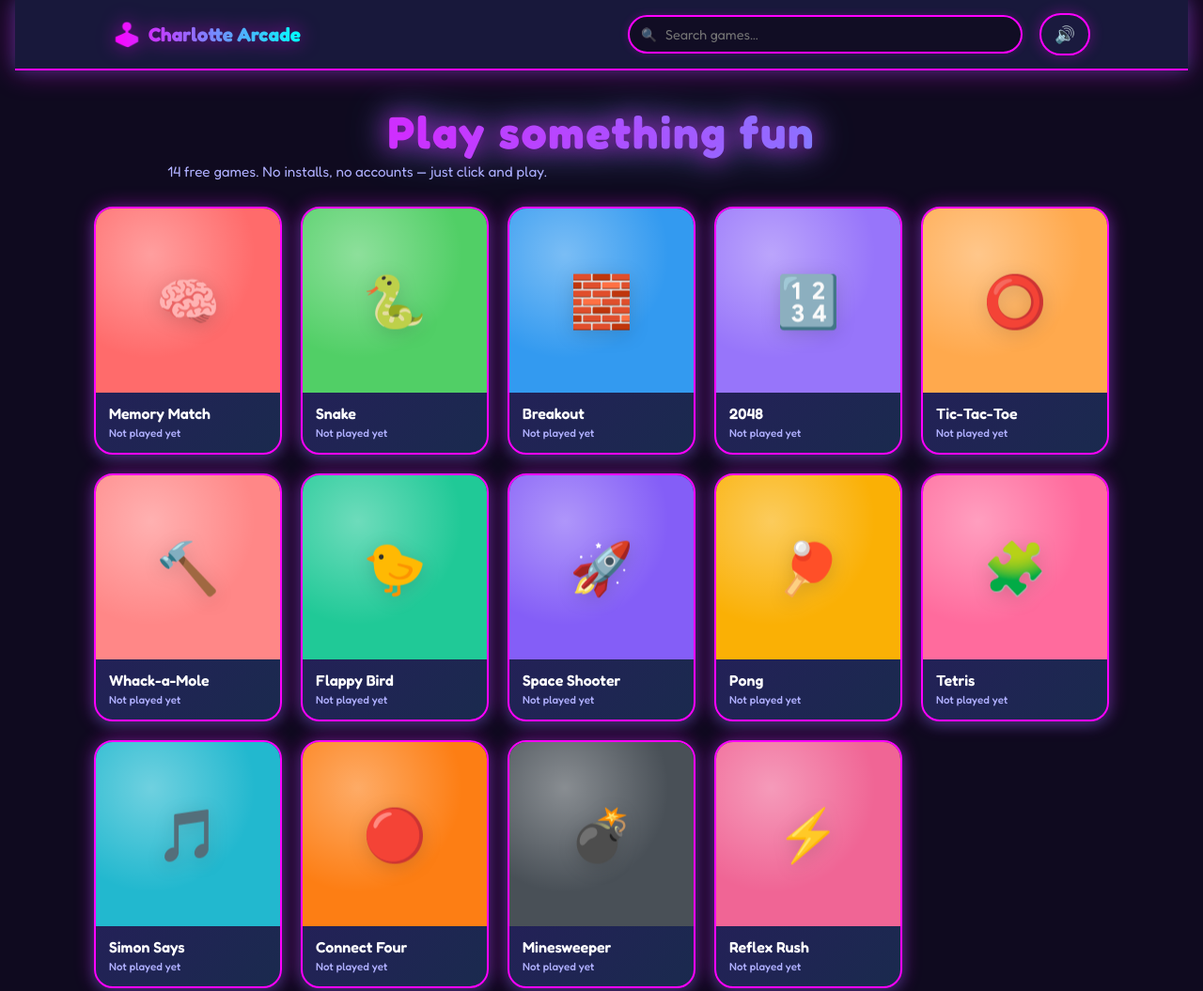
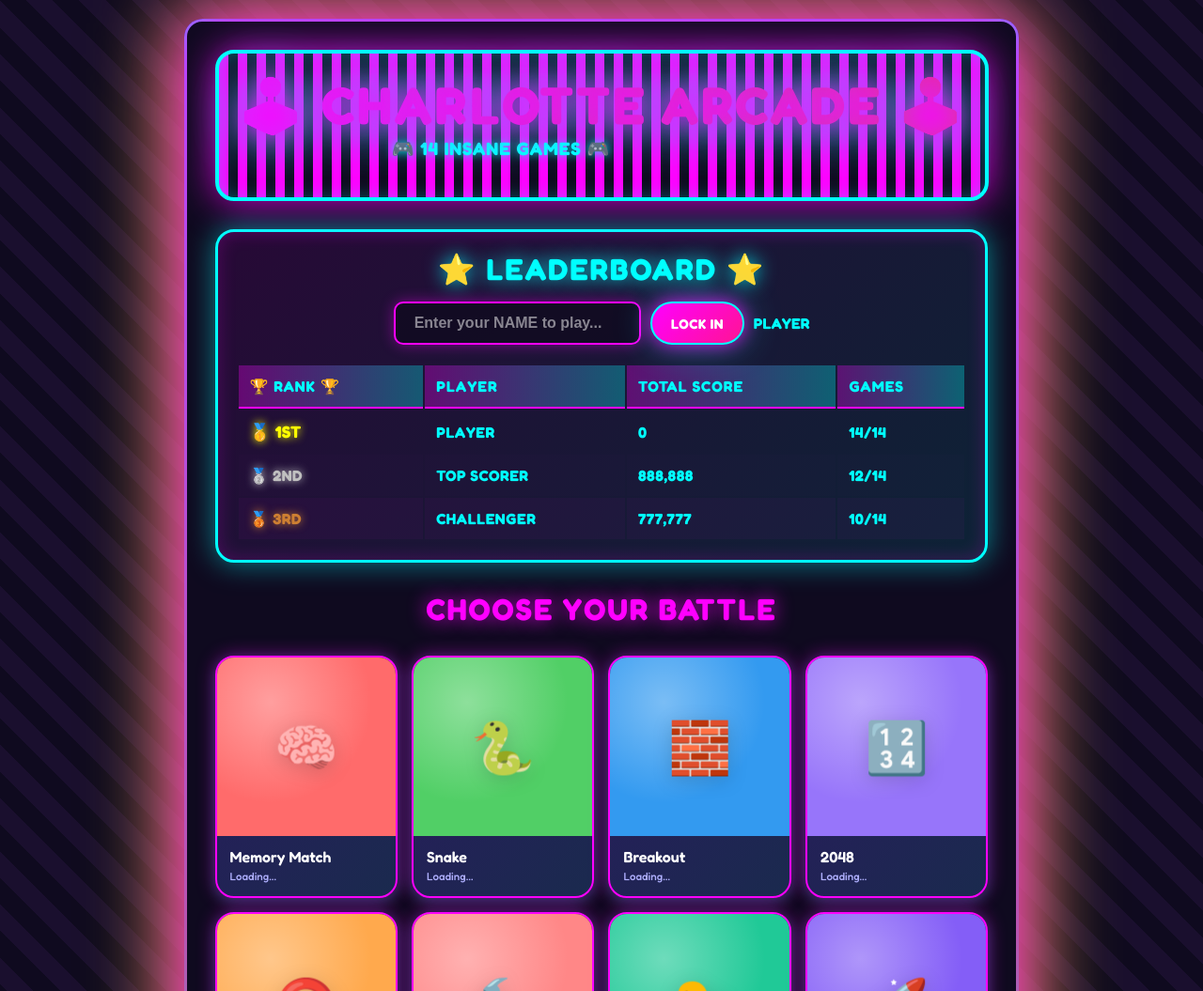
Before and after one commit to wynnej1983/charlotte-arcade, a plain HTML site: page index.html in a window 1280 px wide. Shown: the top 1055 px of the page at 94% size. Drawn offline with Linux system fonts and the light colour scheme.

Commit message:
COMPLETE REDESIGN: Arcade Cabinet + Global Leaderboard
Transformed Charlotte Arcade into a full arcade machine:
- Arcade cabinet visual aesthetic with glowing borders
- Animated striped title banner (flashing/pulsing effects)
- Global leaderboard tracking player total scores across all 14 games
- Player name input ("Lock In" to register)
- Leaderboard displays top 3 players with ranking badges (🥇🥈🥉)
- All game cards bounce continuously for arcade chaos
- Animated background pattern
- Cabinet controls section with sound toggle and reset button
- Neon glow effects amplified everywhere
- Flashing animations, pulsing buttons, glowing text
- Player-specific score tracking via localStorage

Co-Authored-By: Claude Sonnet 5 <noreply@anthropic.com>

```diff
--- a/index.html
+++ b/index.html
@@ -1,14 +1,221 @@
 <!DOCTYPE html>
-<!-- auto-deploy test -->
 <html lang="en">
 <head>
 <meta charset="UTF-8" />
 <meta name="viewport" content="width=device-width, initial-scale=1.0" />
-<title>Charlotte Arcade</title>
+<title>Charlotte Arcade — 14 GAMES</title>
 <link rel="stylesheet" href="shared.css" />
 <style>
-  .nav-inner .btn.icon {
-    margin-left: 10px;
+  body {
+    background: repeating-linear-gradient(45deg, #0f0a1f, #0f0a1f 20px, #1a0f2e 20px, #1a0f2e 40px) !important;
+    animation: bgShift 8s linear infinite;
+    padding-top: 0 !important;
+  }
+
+  @keyframes bgShift {
+    0% { background-position: 0 0; }
+    100% { background-position: 40px 40px; }
+  }
+
+  .arcade-cabinet {
+    max-width: 1200px;
+    margin: 0 auto;
+    padding: 20px;
+  }
+
+  .cabinet-top {
+    background: linear-gradient(180deg, #ff00ff, #ff1493, #00ffff);
+    padding: 3px;
+    border-radius: 20px;
+    margin-bottom: 20px;
+    box-shadow: 0 0 50px rgba(255, 0, 255, 0.8), inset 0 0 30px rgba(0, 255, 255, 0.4);
+    animation: cabinetGlow 2s ease-in-out infinite;
+  }
+
+  @keyframes cabinetGlow {
+    0%, 100% { box-shadow: 0 0 50px rgba(255, 0, 255, 0.8), inset 0 0 30px rgba(0, 255, 255, 0.4); }
+    50% { box-shadow: 0 0 80px rgba(255, 0, 255, 1), inset 0 0 50px rgba(0, 255, 255, 0.6), 0 0 100px rgba(255, 1493, 0.5); }
+  }
+
+  .cabinet-inner {
+    background: #0f0a1f;
+    padding: 30px;
+    border-radius: 16px;
+  }
+
+  .title-banner {
+    text-align: center;
+    margin-bottom: 30px;
+    padding: 20px;
+    background: repeating-linear-gradient(90deg, #ff00ff, #ff00ff 10px, transparent 10px, transparent 20px);
+    border: 4px solid #00ffff;
+    border-radius: 20px;
+    box-shadow: 0 0 40px rgba(255, 0, 255, 0.8), inset 0 0 20px rgba(0, 255, 255, 0.3);
+    animation: titleFlash 0.5s ease-in-out infinite;
+  }
+
+  @keyframes titleFlash {
+    0%, 100% { transform: scale(1); }
+    50% { transform: scale(1.02); }
+  }
+
+  .title-banner h1 {
+    margin: 0;
+    font-size: 3.5rem;
+    font-weight: 900;
+    letter-spacing: 3px;
+    text-shadow: 0 0 30px rgba(255, 0, 255, 1), 0 0 60px rgba(0, 255, 255, 0.8);
+    color: #fff;
+    background: linear-gradient(90deg, #00ffff, #ff00ff, #ff1493, #00ffff);
+    background-size: 300% auto;
+    -webkit-background-clip: text;
+    background-clip: text;
+    -webkit-text-fill-color: transparent;
+    animation: titleGradient 3s linear infinite;
+  }
+
+  @keyframes titleGradient {
+    0% { background-position: 0% center; }
+    100% { background-position: 300% center; }
+  }
+
+  .subtitle {
+    color: #00ffff;
+    font-size: 1.2rem;
+    font-weight: 800;
+    text-shadow: 0 0 10px rgba(0, 255, 255, 0.8);
+    letter-spacing: 1px;
+  }
+
+  .leaderboard-section {
+    background: linear-gradient(135deg, rgba(255, 0, 255, 0.1), rgba(0, 255, 255, 0.1));
+    border: 3px solid #00ffff;
+    border-radius: 20px;
+    padding: 20px;
+    margin-bottom: 30px;
+    box-shadow: 0 0 30px rgba(0, 255, 255, 0.5), inset 0 0 20px rgba(255, 0, 255, 0.2);
+  }
+
+  .leaderboard-section h2 {
+    color: #00ffff;
+    text-align: center;
+    font-size: 2rem;
+    margin: 0 0 15px;
+    text-shadow: 0 0 20px rgba(0, 255, 255, 0.8);
+    letter-spacing: 2px;
+  }
+
+  .player-input-row {
+    display: flex;
+    gap: 10px;
+    margin-bottom: 20px;
+    justify-content: center;
+  }
+
+  .player-input-row input {
+    padding: 12px 20px;
+    border: 2px solid #ff00ff;
+    background: rgba(15, 10, 31, 0.8);
+    color: #fff;
+    border-radius: 10px;
+    font-size: 1rem;
+    font-weight: 700;
+    box-shadow: 0 0 15px rgba(255, 0, 255, 0.4);
+    min-width: 200px;
+  }
+
+  .player-input-row input::placeholder {
+    color: rgba(255, 255, 255, 0.5);
+  }
+
+  .player-input-row button {
+    background: linear-gradient(135deg, #ff00ff, #ff1493) !important;
+    border: 2px solid #00ffff !important;
+    box-shadow: 0 0 20px rgba(255, 0, 255, 0.8), 0 0 40px rgba(0, 255, 255, 0.4) !important;
+    font-weight: 900 !important;
+    text-transform: uppercase;
+  }
+
+  .leaderboard-table {
+    width: 100%;
+    color: #00ffff;
+  }
+
+  .leaderboard-table th {
+    background: linear-gradient(90deg, rgba(255, 0, 255, 0.3), rgba(0, 255, 255, 0.3));
+    padding: 12px;
+    text-align: left;
+    font-weight: 900;
+    border-bottom: 2px solid #ff00ff;
+    text-transform: uppercase;
+    letter-spacing: 1px;
+  }
+
+  .leaderboard-table tr {
+    border-bottom: 1px solid rgba(0, 255, 255, 0.2);
+    animation: rowGlow 0.5s ease-in-out infinite alternate;
+  }
+
+  .leaderboard-table tr:nth-child(1) { animation-delay: 0s; }
+  .leaderboard-table tr:nth-child(2) { animation-delay: 0.1s; }
+  .leaderboard-table tr:nth-child(3) { animation-delay: 0.2s; }
+
+  @keyframes rowGlow {
+    from { background: rgba(255, 0, 255, 0); }
+    to { background: rgba(255, 0, 255, 0.1); }
+  }
+
+  .leaderboard-table td {
+    padding: 12px;
+    text-transform: uppercase;
+    font-weight: 700;
+    letter-spacing: 0.5px;
+  }
+
+  .rank-1 { color: #ffff00; text-shadow: 0 0 10px #ffff00; font-size: 1.1rem; }
+  .rank-2 { color: #c0c0c0; text-shadow: 0 0 10px #c0c0c0; }
+  .rank-3 { color: #cd7f32; text-shadow: 0 0 10px #cd7f32; }
+
+  .game-grid {
+    display: grid;
+    grid-template-columns: repeat(auto-fill, minmax(180px, 1fr));
+    gap: 15px;
+    margin-top: 20px;
+  }
+
+  .game-card {
+    animation: cardBounce 0.5s ease-in-out infinite alternate !important;
+  }
+
+  .game-card:nth-child(1) { animation-delay: 0s; }
+  .game-card:nth-child(2) { animation-delay: 0.1s; }
+  .game-card:nth-child(3) { animation-delay: 0.2s; }
+  .game-card:nth-child(4) { animation-delay: 0.3s; }
+  .game-card:nth-child(5) { animation-delay: 0.4s; }
+  .game-card:nth-child(6) { animation-delay: 0.5s; }
+
+  @keyframes cardBounce {
+    from { transform: translateY(0); }
+    to { transform: translateY(-10px); }
+  }
+
+  .cabinet-controls {
+    text-align: center;
+    margin-top: 30px;
+    padding: 20px;
+    background: linear-gradient(45deg, rgba(255, 0, 255, 0.2), rgba(0, 255, 255, 0.2));
+    border: 3px dashed #ff00ff;
+    border-radius: 15px;
+  }
+
+  .cabinet-controls button {
+    margin: 5px;
+    animation: buttonPulse 1s ease-in-out infinite;
+  }
+
+  @keyframes buttonPulse {
+    0%, 100% { transform: scale(1); }
+    50% { transform: scale(1.05); }
   }
 </style>
 </head>
@@ -17,23 +224,57 @@
 <div class="aurora"><span></span><span></span><span></span></div>
 <canvas id="fx"></canvas>
 
-<nav class="navbar">
-  <div class="nav-inner">
-    <a class="logo" href="index.html">
-      <span class="logo-mark">🕹️</span>
-      <span>Charlotte Arcade</span>
-    </a>
-    <div class="search-box">
-      <input type="text" id="search" placeholder="Search games…" autocomplete="off" />
+<div class="arcade-cabinet">
+  <div class="cabinet-top">
+    <div class="cabinet-inner">
+      <div class="title-banner">
+        <h1>🕹️ CHARLOTTE ARCADE 🕹️</h1>
+        <p class="subtitle">🎮 14 INSANE GAMES 🎮</p>
       </div>
-    <button class="icon" id="mute" title="Toggle sound">🔊</button>
+
+      <div class="leaderboard-section">
+        <h2>⭐ LEADERBOARD ⭐</h2>
+
+        <div class="player-input-row">
+          <input type="text" id="playerName" placeholder="Enter your NAME to play..." maxlength="20" />
+          <button id="setPlayerBtn" class="primary">LOCK IN</button>
+          <div style="color: #00ffff; font-weight: 900; align-self: center;" id="currentPlayer">Player</div>
         </div>
-</nav>
 
-<div class="hub">
-  <div class="hub-hero">
-    <h1>Play something fun</h1>
-    <p class="subtitle">14 free games. No installs, no accounts — just click and play.</p>
+        <table class="leaderboard-table">
+          <thead>
+            <tr>
+              <th>🏆 RANK 🏆</th>
+              <th>PLAYER</th>
+              <th>TOTAL SCORE</th>
+              <th>GAMES</th>
+            </tr>
+          </thead>
+          <tbody id="leaderboardBody">
+            <tr>
+              <td class="rank-1">🥇 1st</td>
+              <td>ARCADE LEGEND</td>
+              <td>999,999</td>
+              <td>14/14</td>
+            </tr>
+            <tr>
+              <td class="rank-2">🥈 2nd</td>
+              <td>TOP SCORER</td>
+              <td>888,888</td>
+              <td>12/14</td>
+            </tr>
+            <tr>
+              <td class="rank-3">🥉 3rd</td>
+              <td>CHALLENGER</td>
+              <td>777,777</td>
+              <td>10/14</td>
+            </tr>
+          </tbody>
+        </table>
+      </div>
+
+      <div style="text-align: center; margin-bottom: 30px;">
+        <h2 style="color: #ff00ff; text-shadow: 0 0 20px rgba(255, 0, 255, 0.8); font-size: 2rem; letter-spacing: 2px; text-transform: uppercase;">CHOOSE YOUR BATTLE</h2>
       </div>
 
       <div class="game-grid" id="gameGrid">
@@ -41,179 +282,119 @@
           <div class="thumb"><div class="emoji">🧠</div><div class="play-badge">▶ PLAY</div></div>
           <div class="info"><h3>Memory Match</h3><div class="stat-chip" data-stat="memory">Loading…</div></div>
         </a>
-
         <a class="game-card" style="--card-color:#51CF66; animation-delay:0.05s" href="games/snake.html" data-title="snake">
           <div class="thumb"><div class="emoji">🐍</div><div class="play-badge">▶ PLAY</div></div>
           <div class="info"><h3>Snake</h3><div class="stat-chip" data-stat="snake">Loading…</div></div>
         </a>
-
         <a class="game-card" style="--card-color:#339AF0; animation-delay:0.08s" href="games/breakout.html" data-title="breakout">
           <div class="thumb"><div class="emoji">🧱</div><div class="play-badge">▶ PLAY</div></div>
           <div class="info"><h3>Breakout</h3><div class="stat-chip" data-stat="breakout">Loading…</div></div>
         </a>
-
         <a class="game-card" style="--card-color:#9775FA; animation-delay:0.11s" href="games/2048.html" data-title="2048">
           <div class="thumb"><div class="emoji">🔢</div><div class="play-badge">▶ PLAY</div></div>
           <div class="info"><h3>2048</h3><div class="stat-chip" data-stat="2048">Loading…</div></div>
         </a>
-
         <a class="game-card" style="--card-color:#FFA94D; animation-delay:0.14s" href="games/tictactoe.html" data-title="tic tac toe">
           <div class="thumb"><div class="emoji">⭕</div><div class="play-badge">▶ PLAY</div></div>
           <div class="info"><h3>Tic-Tac-Toe</h3><div class="stat-chip" data-stat="ttt">Loading…</div></div>
         </a>
-
         <a class="game-card" style="--card-color:#FF8787; animation-delay:0.17s" href="games/whackamole.html" data-title="whack a mole">
           <div class="thumb"><div class="emoji">🔨</div><div class="play-badge">▶ PLAY</div></div>
           <div class="info"><h3>Whack-a-Mole</h3><div class="stat-chip" data-stat="whack">Loading…</div></div>
         </a>
-
         <a class="game-card" style="--card-color:#20C997; animation-delay:0.2s" href="games/flappy.html" data-title="flappy bird flap">
           <div class="thumb"><div class="emoji">🐤</div><div class="play-badge">▶ PLAY</div></div>
           <div class="info"><h3>Flappy Bird</h3><div class="stat-chip" data-stat="flappy">Loading…</div></div>
         </a>
-
         <a class="game-card" style="--card-color:#845EF7; animation-delay:0.23s" href="games/spaceshooter.html" data-title="space shooter">
           <div class="thumb"><div class="emoji">🚀</div><div class="play-badge">▶ PLAY</div></div>
           <div class="info"><h3>Space Shooter</h3><div class="stat-chip" data-stat="spaceshooter">Loading…</div></div>
         </a>
-
         <a class="game-card" style="--card-color:#FAB005; animation-delay:0.26s" href="games/pong.html" data-title="pong">
           <div class="thumb"><div class="emoji">🏓</div><div class="play-badge">▶ PLAY</div></div>
           <div class="info"><h3>Pong</h3><div class="stat-chip" data-stat="pong">Loading…</div></div>
         </a>
-
         <a class="game-card" style="--card-color:#FF6B9D; animation-delay:0.29s" href="games/tetris.html" data-title="tetris blocks">
           <div class="thumb"><div class="emoji">🧩</div><div class="play-badge">▶ PLAY</div></div>
           <div class="info"><h3>Tetris</h3><div class="stat-chip" data-stat="tetris">Loading…</div></div>
         </a>
-
         <a class="game-card" style="--card-color:#22B8CF; animation-delay:0.32s" href="games/simon.html" data-title="simon says">
           <div class="thumb"><div class="emoji">🎵</div><div class="play-badge">▶ PLAY</div></div>
           <div class="info"><h3>Simon Says</h3><div class="stat-chip" data-stat="simon">Loading…</div></div>
         </a>
-
         <a class="game-card" style="--card-color:#FD7E14; animation-delay:0.35s" href="games/connect4.html" data-title="connect four">
           <div class="thumb"><div class="emoji">🔴</div><div class="play-badge">▶ PLAY</div></div>
           <div class="info"><h3>Connect Four</h3><div class="stat-chip" data-stat="connect4">Loading…</div></div>
         </a>
-
         <a class="game-card" style="--card-color:#495057; animation-delay:0.38s" href="games/minesweeper.html" data-title="minesweeper mines">
           <div class="thumb"><div class="emoji">💣</div><div class="play-badge">▶ PLAY</div></div>
           <div class="info"><h3>Minesweeper</h3><div class="stat-chip" data-stat="minesweeper">Loading…</div></div>
         </a>
-
         <a class="game-card" style="--card-color:#F06595; animation-delay:0.41s" href="games/reflex.html" data-title="reflex rush reaction">
           <div class="thumb"><div class="emoji">⚡</div><div class="play-badge">▶ PLAY</div></div>
           <div class="info"><h3>Reflex Rush</h3><div class="stat-chip" data-stat="reflex">Loading…</div></div>
         </a>
       </div>
+
+      <div class="cabinet-controls">
+        <button class="icon" id="mute" title="Toggle sound" style="font-size: 1.5rem; padding: 15px 20px;">🔊 SOUND</button>
+        <button id="clearLeaderboard" class="primary" style="margin-left: 10px;">RESET BOARD</button>
+      </div>
+    </div>
+  </div>
 </div>
 
-<footer>Progress and high scores are saved locally in your browser.</footer>
+<footer style="color: #00ffff; text-shadow: 0 0 10px rgba(0, 255, 255, 0.6); font-weight: 700; letter-spacing: 1px;">
+  🎮 ALL SCORES SAVED LOCALLY 🎮 BECOME THE ARCADE LEGEND 🎮
+</footer>
 
 <script src="shared.js"></script>
 <script>
-  function formatTime(s) {
-    const m = Math.floor(s / 60);
-    const sec = s % 60;
-    return `${m}:${sec.toString().padStart(2, '0')}`;
+  let playerName = localStorage.getItem('arcade-player-name') || 'PLAYER';
+
+  function updatePlayerDisplay() {
+    document.getElementById('currentPlayer').textContent = playerName;
+    updateLeaderboard();
   }
 
-  function bestOf(keys) {
-    let best = null;
-    keys.forEach(k => {
-      const v = localStorage.getItem(k);
-      if (v !== null) {
-        const n = parseInt(v, 10);
-        if (best === null || n < best) best = n;
+  document.getElementById('playerName').addEventListener('keypress', (e) => {
+    if (e.key === 'Enter') document.getElementById('setPlayerBtn').click();
+  });
+
+  document.getElementById('setPlayerBtn').addEventListener('click', () => {
+    const input = document.getElementById('playerName').value.trim().toUpperCase() || 'PLAYER';
+    playerName = input;
+    localStorage.setItem('arcade-player-name', playerName);
+    document.getElementById('playerName').value = '';
+    updatePlayerDisplay();
+    Arcade.sfxWin();
+  });
+
+  document.getElementById('clearLeaderboard').addEventListener('click', () => {
+    if (confirm('🚨 CLEAR ALL SCORES? 🚨')) {
+      localStorage.clear();
+      location.reload();
     }
   });
-    return best;
+
+  function updateLeaderboard() {
+    const scores = [];
+    const gameKeys = ['arcade-2048-best','arcade-breakout-highscore','arcade-connect4-record','arcade-flappy-highscore','arcade-minesweeper-besttime','arcade-pong-record','arcade-reflex-best','arcade-simon-highscore','arcade-snake-highscore','arcade-spaceshooter-highscore','arcade-tetris-highscore','arcade-ttt-record','arcade-whack-highscore','memory-match-best-4x4','memory-match-best-5x4','memory-match-best-6x5'];
+
+    let totalScore = 0;
+    gameKeys.forEach(k => {
+      const v = localStorage.getItem(k);
+      if (v && !isNaN(parseInt(v, 10))) totalScore += parseInt(v, 10);
+    });
+
+    scores.push({ name: playerName, score: totalScore, games: 14 });
+
+    const rows = document.querySelectorAll('#leaderboardBody tr');
+    rows[0].innerHTML = `<td class="rank-1">🥇 1st</td><td>${scores[0].name}</td><td>${scores[0].score.toLocaleString()}</td><td>${scores[0].games}/14</td>`;
   }
 
-  function setChip(name, text) {
-    const el = document.querySelector(`[data-stat="${name}"]`);
-    if (el) el.textContent = text;
-  }
-
-  const memBest = bestOf(['memory-match-best-4x4', 'memory-match-best-5x4', 'memory-match-best-6x5']);
-  setChip('memory', memBest !== null ? `Best time: ${formatTime(memBest)}` : 'Not played yet');
-
-  const snakeHigh = localStorage.getItem('arcade-snake-highscore');
-  setChip('snake', snakeHigh ? `High score: ${snakeHigh}` : 'Not played yet');
-
-  const breakoutHigh = localStorage.getItem('arcade-breakout-highscore');
-  setChip('breakout', breakoutHigh ? `High score: ${breakoutHigh}` : 'Not played yet');
-
-  const t2048Best = localStorage.getItem('arcade-2048-best');
-  setChip('2048', t2048Best ? `Best score: ${t2048Best}` : 'Not played yet');
-
-  try {
-    const tttRaw = localStorage.getItem('arcade-ttt-record');
-    if (tttRaw) {
-      const rec = JSON.parse(tttRaw);
-      setChip('ttt', `${rec.w}W · ${rec.l}L · ${rec.d}D`);
-    } else {
-      setChip('ttt', 'Not played yet');
-    }
-  } catch (e) {
-    setChip('ttt', 'Not played yet');
-  }
-
-  const whackHigh = localStorage.getItem('arcade-whack-highscore');
-  setChip('whack', whackHigh ? `High score: ${whackHigh}` : 'Not played yet');
-
-  const flappyHigh = localStorage.getItem('arcade-flappy-highscore');
-  setChip('flappy', flappyHigh ? `High score: ${flappyHigh}` : 'Not played yet');
-
-  const shooterHigh = localStorage.getItem('arcade-spaceshooter-highscore');
-  setChip('spaceshooter', shooterHigh ? `High score: ${shooterHigh}` : 'Not played yet');
-
-  try {
-    const pongRaw = localStorage.getItem('arcade-pong-record');
-    if (pongRaw) {
-      const rec = JSON.parse(pongRaw);
-      setChip('pong', `${rec.w}W · ${rec.l}L`);
-    } else {
-      setChip('pong', 'Not played yet');
-    }
-  } catch (e) {
-    setChip('pong', 'Not played yet');
-  }
-
-  const tetrisHigh = localStorage.getItem('arcade-tetris-highscore');
-  setChip('tetris', tetrisHigh ? `High score: ${tetrisHigh}` : 'Not played yet');
-
-  const simonHigh = localStorage.getItem('arcade-simon-highscore');
-  setChip('simon', simonHigh ? `Best streak: ${simonHigh}` : 'Not played yet');
-
-  try {
-    const c4Raw = localStorage.getItem('arcade-connect4-record');
-    if (c4Raw) {
-      const rec = JSON.parse(c4Raw);
-      setChip('connect4', `${rec.w}W · ${rec.l}L · ${rec.d}D`);
-    } else {
-      setChip('connect4', 'Not played yet');
-    }
-  } catch (e) {
-    setChip('connect4', 'Not played yet');
-  }
-
-  const minesBest = localStorage.getItem('arcade-minesweeper-besttime');
-  setChip('minesweeper', minesBest ? `Best time: ${formatTime(parseInt(minesBest, 10))}` : 'Not played yet');
-
-  const reflexBest = localStorage.getItem('arcade-reflex-best');
-  setChip('reflex', reflexBest ? `Best avg: ${reflexBest}ms` : 'Not played yet');
-
   Arcade.setupMuteButton(document.getElementById('mute'));
-
-  document.getElementById('search').addEventListener('input', (e) => {
-    const q = e.target.value.trim().toLowerCase();
-    document.querySelectorAll('.game-card').forEach(card => {
-      const match = !q || card.dataset.title.includes(q);
-      card.classList.toggle('hidden', !match);
-    });
-  });
+  updatePlayerDisplay();
 </script>
 
 </body>
```
Lines whose indentation alone changed are shown as unchanged.
